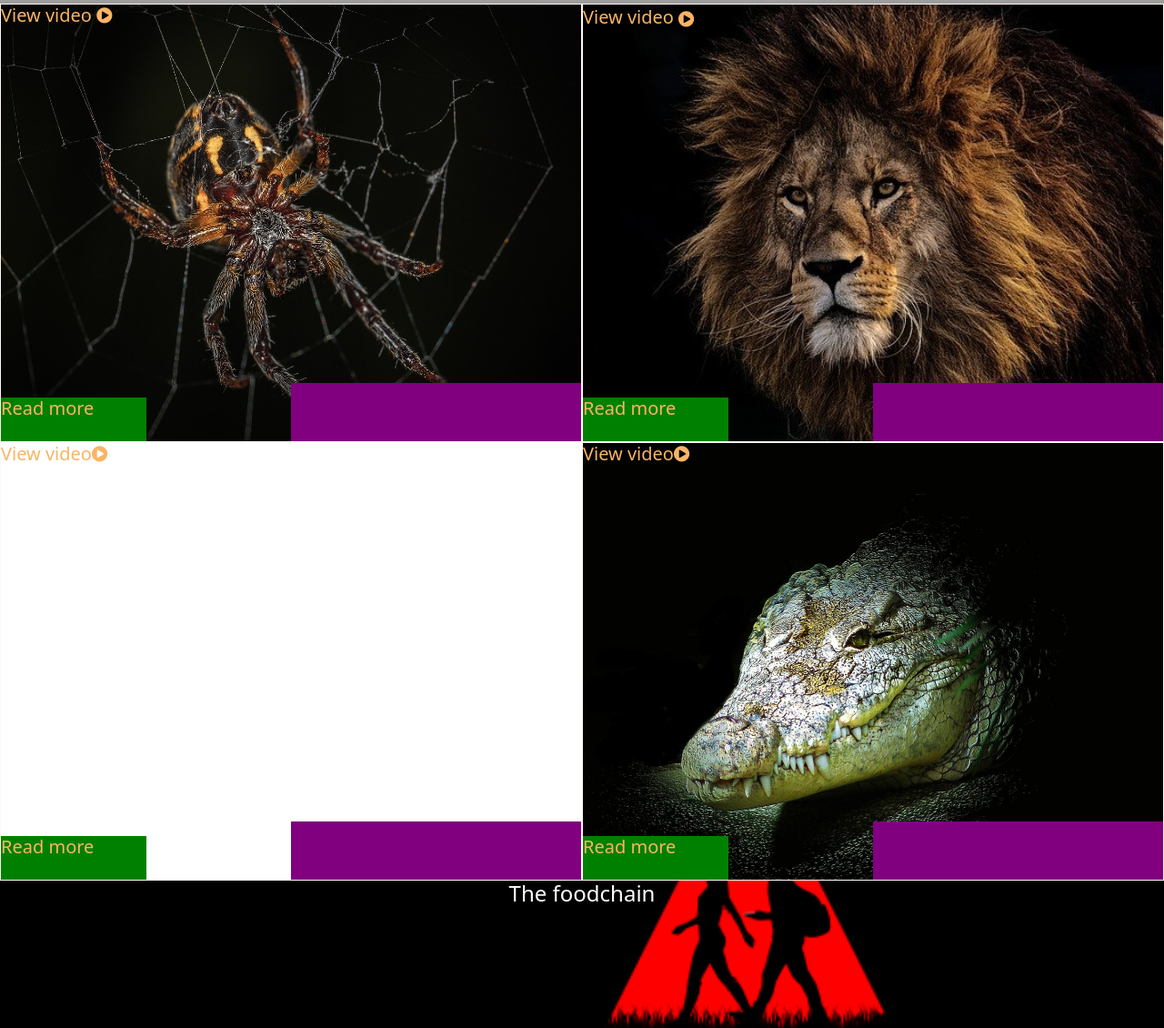
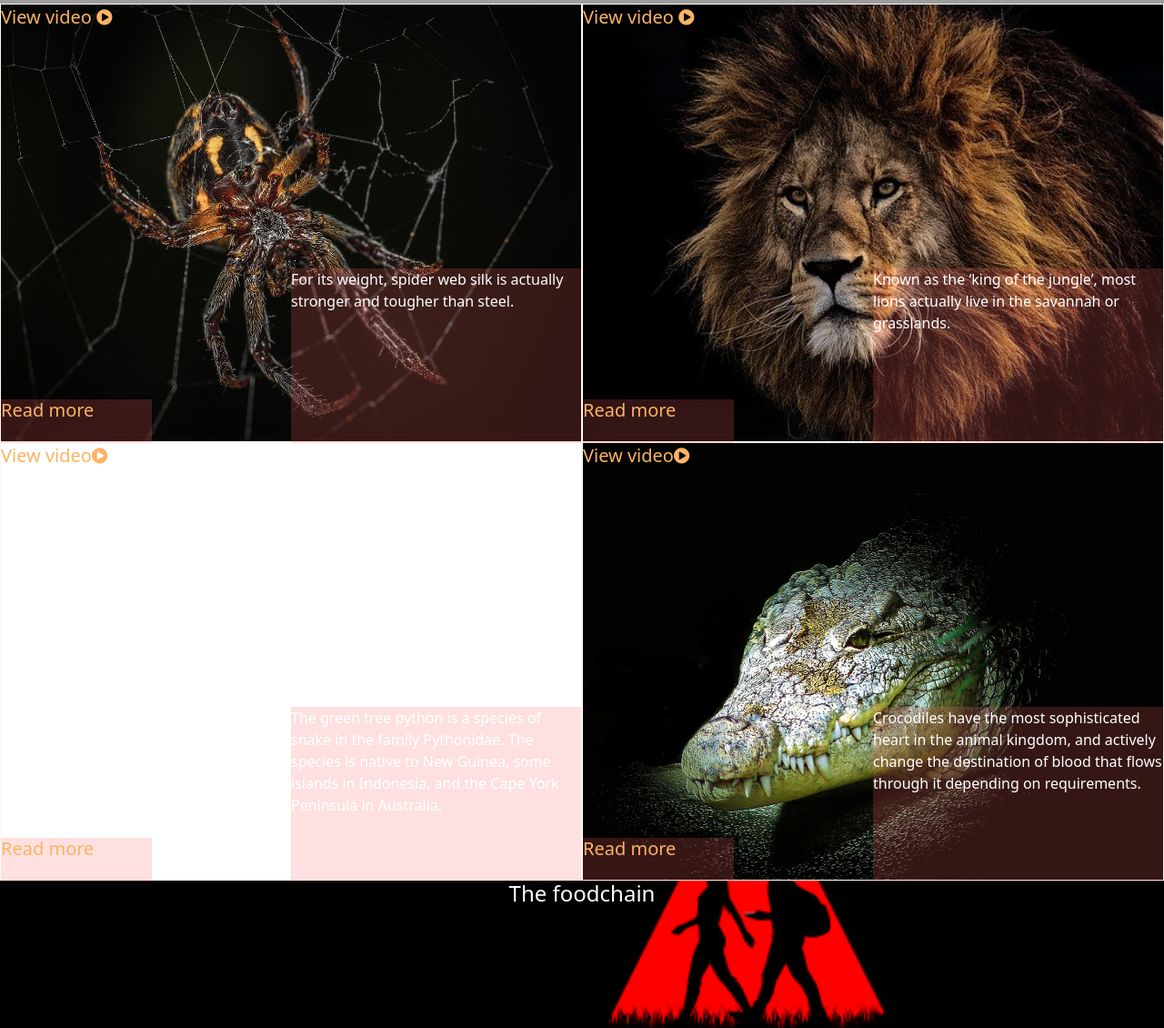
Before and after one commit to Essential-coding/milestone-1-project, a plain HTML site: page index.html in a window 1280 px wide. Shown: the part 1516-2646 px from the top of the page at 91% size. Drawn offline with nearby package versions, Linux system fonts and the light colour scheme; grey boxes are pictures that could not be loaded.

Commit message:
Add links to main in index.html

```diff
--- a/assets/css/style.css
+++ b/assets/css/style.css
@@ -83,7 +83,11 @@ nav.container-fluid{
 
 a{
     text-decoration:none;
-    color:rgb(250, 180, 100)
+    color:rgb(250, 180, 100);
+}
+
+a:hover{
+        color:rgb(250, 180, 100)
 }
 
 /*--------------------------------------------navbar ends*/
@@ -327,33 +331,30 @@ a{
     }
 
 
-.view-video{
-
-    width:40%;
-    height:3em;
-}
-
 .view-video:hover{
     color:darkorange;
     font-size:4em;
 }
 
-.read-more{
-    background-color:green;
-    width:25%;
-    height:3em;
-    position:relative;
-    top:24em;
+.read-more {
+    background-color: rgba(259,100, 100, 0.2);
+    width: 26%;
+    height: 3em;
+    position: relative;
+    top: 25em;
+    color: #fff;
+    color: white;
 }
 
 
 .main-text{
-    background-color:purple;
-    width:50%;
-    height:4em;
-    float:right;
-    position:relative;
-    top:20em;
+    background-color: rgba(250, 100, 100, 0.2);
+    width: 50%;
+    height: 12em;
+    float: right;
+    position: relative;
+    top: 13em;
+    color: white;
 }
 
 
--- a/index.html
+++ b/index.html
@@ -55,16 +55,16 @@
 
 
                 <div class="view-video">
-                        <h5> <a href="">View video <i class="fa fa-play-circle"></i></a> </h5>
+                        <h5> <a href="https://www.youtube.com/watch?v=gSwvH6YhqIM&ab_channel=BBC" target="_blank" class="hvr-icon-pulse-grow">View video <i class="hvr-icon fa fa-play-circle"></i></a> </h5>
                     </div>
 
                     <div class="read-more">
-                        <h5> <a href="">Read more </a> </h5>
+                        <h5> <a href="https://www.si.edu/stories/eight-strange-true-spider-facts" target="_blank">Read more </a> </h5>
 
                     </div>
 
                     <div class="main-text">
-
+                        <p>For its weight, spider web silk is actually stronger and tougher than steel.</p>
                     </div>
 
             </div>
@@ -75,14 +75,14 @@
 
 
                     <div class="view-video">
-                        <h5> <a href="" class="hvr-icon-forward">View video <i class="hvr-grow fa fa-play-circle"></i></a> </h5>
+                        <h5> <a href="https://www.youtube.com/watch?v=Z8hI5uqpy_w&ab_channel=BBCEarth" class="hvr-icon-pulse-grow" target="_blank">View video <i class="hvr-icon fa fa-play-circle"></i></a> </h5>
                     </div>
                 <div class="read-more">
-                        <h5> <a href="">Read more</a> </h5>
+                        <h5> <a href="https://www.natgeokids.com/uk/discover/animals/general-animals/10-lion-facts/" target="_blank">Read more</a> </h5>
                     </div>
 
                     <div class="main-text">
-
+                        <p>Known as the ‘king of the jungle’, most lions actually live in the savannah or grasslands.</p>
                     </div>
             </div>
 
@@ -92,14 +92,14 @@
 
 
                     <div class="view-video">
-                        <h5> <a href="">View video<i class="fa fa-play-circle"></i></a>  </h5>
+                        <h5> <a href="https://www.youtube.com/watch?v=JIVarN_3Uqg&ab_channel=Discovery" class="hvr-icon-pulse-grow" target="_blank">View video<i class="hvr-icon fa fa-play-circle"></i></a>  </h5>
                     </div>
                     <div class="read-more">
-                        <h5> <a href="">Read more</a> </h5>
+                        <h5> <a href="https://nationalzoo.si.edu/animals/green-tree-python" target="_blank">Read more</a> </h5>
                     </div>
 
                     <div class="main-text">
-
+                        <p>The green tree python is a species of snake in the family Pythonidae. The species is native to New Guinea, some islands in Indonesia, and the Cape York Peninsula in Australia.</p>
                     </div>
             </div>
             </div>
@@ -111,14 +111,14 @@
 
 
                     <div class="view-video">
-                        <h5> <a href="">View video<i class="fa fa-play-circle"></i></a>  </h5>
+                        <h5> <a href="https://www.youtube.com/watch?v=8c1zAS8Vk8M&t=1830s&ab_channel=NatureDocumentaryHD%2a%2a%2aByDocuEngsubChannel%2a%2a%2a" class="hvr-icon-pulse-grow" target="_blank"> View video<i class="hvr-icon fa fa-play-circle"></i></a>  </h5>
                     </div>
                     <div class="read-more">
-                        <h5> <a href="">Read more</a> </h5>
+                        <h5> <a href="https://ourplnt.com/crocodile-facts/" target="_blank">Read more</a> </h5>
                     </div>
 
                     <div class="main-text">
-
+                        <p>Crocodiles have the most sophisticated heart in the animal kingdom, and actively change the destination of blood that flows through it depending on requirements.</p>
                     </div>
             </div>
         </div>
```
